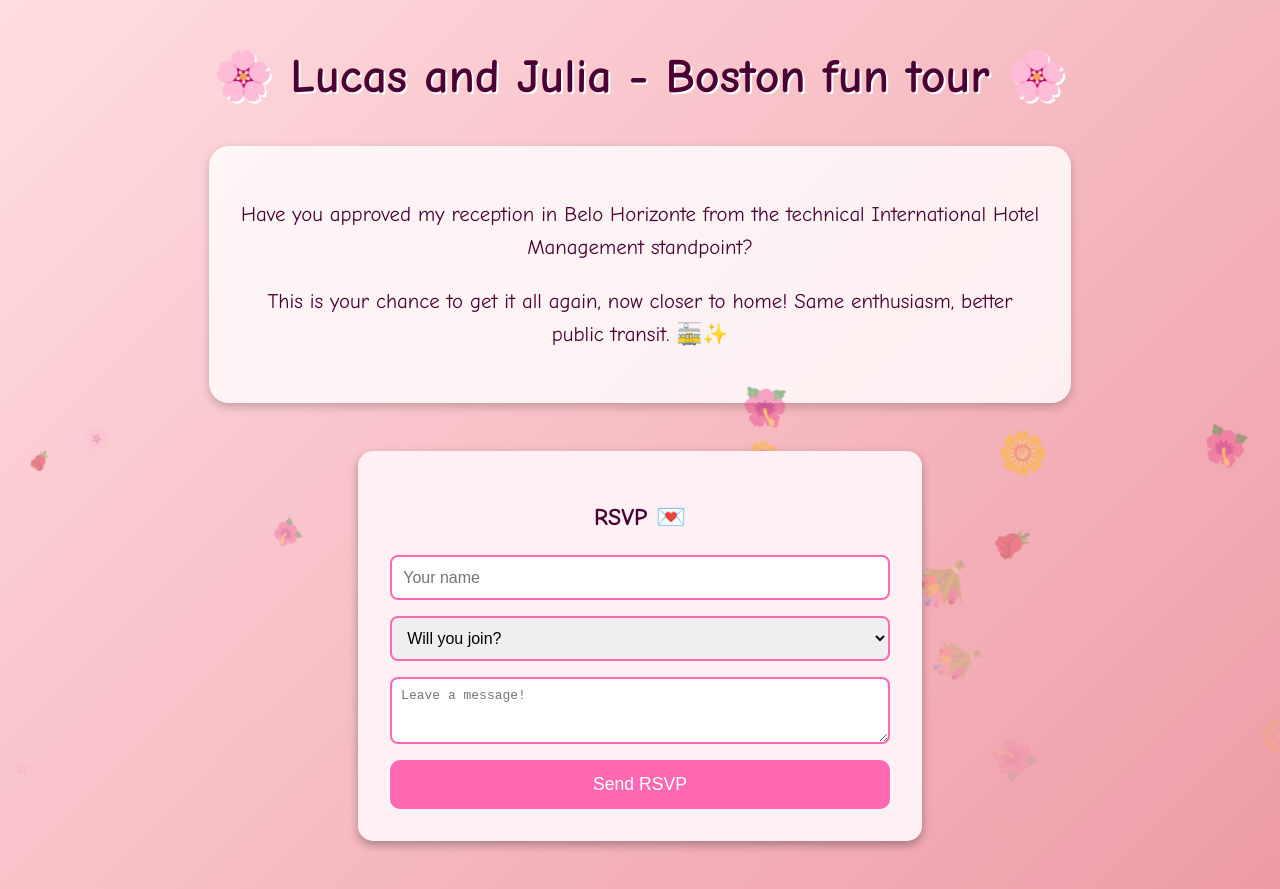
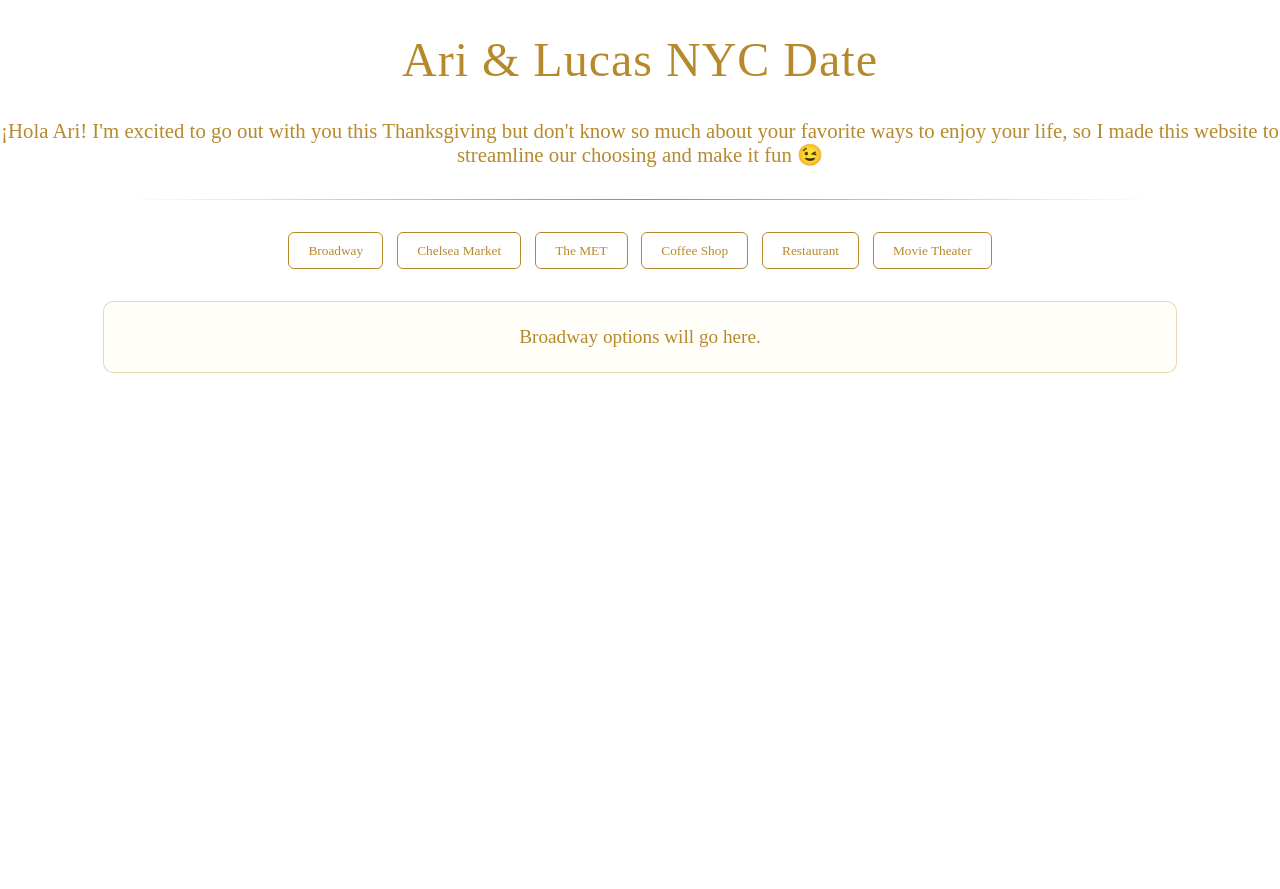
Before and after one commit to lucas-m-b-a/ariana-lucas-nyc-fun-tour, a plain HTML site: page index.html in a window 1280 px wide. After the commit the page ends 800 px from the top, so only its background shows below. Drawn offline with Linux system fonts and the light colour scheme.

Commit message:
Update index.html

```diff
--- a/index.html
+++ b/index.html
@@ -2,138 +2,116 @@
 <html lang="en">
 <head>
   <meta charset="UTF-8" />
-  <meta name="viewport" content="width=device-width, initial-scale=1.0"/>
-  <title>Lucas and Julia - Boston fun tour</title>
+  <meta name="viewport" content="width=device-width, initial-scale=1.0" />
+  <title>Date Invitation</title>
   <style>
-    /* Background gradient and fun vibe */
     body {
       margin: 0;
-      font-family: "Comic Sans MS", cursive, sans-serif;
-      background: linear-gradient(135deg, #ffdde1, #ee9ca7);
-      color: #4a0033;
-      overflow-x: hidden;
+      padding: 0;
+      background: #ffffff;
+      color: #b68a2c; /* elegant gold */
+      font-family: "Didot", "Bodoni MT", serif;
+      text-align: center;
     }
 
     h1 {
-      text-align: center;
-      font-size: 3em;
-      margin-top: 1em;
-      text-shadow: 2px 2px #fff;
+      margin-top: 2rem;
+      font-size: 3rem;
+      letter-spacing: 1px;
+      font-weight: 400;
     }
 
-    .content {
-      max-width: 800px;
-      margin: 2em auto;
-      padding: 1.5em;
-      background: rgba(255, 255, 255, 0.8);
-      border-radius: 20px;
-      box-shadow: 0 4px 10px rgba(0,0,0,0.2);
-      font-size: 1.3em;
-      line-height: 1.6;
-      text-align: center;
+    p.subtitle {
+      margin-top: 1rem;
+      font-size: 1.3rem;
+      font-weight: 300;
     }
 
-    /* Floating flower emojis */
-    .flower {
-      position: fixed;
-      top: -50px;
-      font-size: 2em;
-      animation: fall linear infinite;
-      opacity: 0.8;
-      z-index: 0;
+    /* subtle gold divider */
+    .divider {
+      width: 80%;
+      height: 1px;
+      background: linear-gradient(to right, transparent, #b68a2c, transparent);
+      margin: 2rem auto;
     }
 
-    @keyframes fall {
-      0% { transform: translateY(-50px) rotate(0deg); opacity: 1; }
-      100% { transform: translateY(110vh) rotate(360deg); opacity: 0; }
+    /* container for future elegant boxes */
+    .section-placeholder {
+      margin: 3rem auto;
+      width: 80%;
+      padding: 2rem;
+      border: 1px solid #b68a2c44;
+      border-radius: 12px;
+      font-size: 1.2rem;
+      font-weight: 300;
+    }
+      /* Elegant Tabs */
+    .tabs {
+      margin-top: 2rem;
+      margin-bottom: 2rem;
     }
 
-    /* RSVP form */
-    .rsvp {
-      margin: 3em auto;
-      max-width: 500px;
-      padding: 2em;
-      background: #fff0f5;
-      border-radius: 15px;
-      box-shadow: 0 4px 10px rgba(0,0,0,0.3);
-      text-align: center;
-      position: relative;
-      z-index: 1;
+    .tab-button {
+      background: white;
+      border: 1px solid #b68a2c;
+      color: #b68a2c;
+      padding: 0.6rem 1.2rem;
+      margin: 0 0.3rem;
+      border-radius: 6px;
+      cursor: pointer;
+      font-family: "Didot", "Bodoni MT", serif;
+      transition: 0.3s ease;
     }
 
-    .rsvp h2 {
-      margin-bottom: 1em;
+    .tab-button:hover {
+      background: #b68a2c;
+      color: white;
     }
 
-    .rsvp form {
-      display: flex;
-      flex-direction: column;
-      gap: 1em;
-    }
-
-    .rsvp input, .rsvp select, .rsvp textarea {
-      padding: 0.7em;
-      border: 2px solid #ff69b4;
-      border-radius: 8px;
-      font-size: 1em;
-    }
-
-    .rsvp button {
-      padding: 0.8em;
-      border: none;
+    .tab-content {
+      border: 1px solid #b68a2c55;
       border-radius: 10px;
-      background: #ff69b4;
-      color: white;
-      font-size: 1.1em;
-      cursor: pointer;
-      transition: background 0.3s;
-    }
-
-    .rsvp button:hover {
-      background: #e0559d;
+      padding: 1.5rem;
+      width: 80%;
+      margin: 1.5rem auto;
+      font-size: 1.2rem;
+      font-weight: 300;
+      background: #fffef8;
     }
   </style>
 </head>
 <body>
-  <h1>🌸 Lucas and Julia - Boston fun tour 🌸</h1>
-  <div class="content">
-    <p>
-      Have you approved my reception in Belo Horizonte from the technical International
-      Hotel Management standpoint?
-    </p>
-    <p>
-      This is your chance to get it all again, now closer to home!
-      Same enthusiasm, better public transit. 🚋✨
-    </p>
+  <h1>Ari & Lucas NYC Date</h1>
+  <p class="subtitle">¡Hola Ari! I'm excited to go out with you this Thanksgiving but don't know so much about your favorite ways to enjoy your life, so I made this website to streamline our choosing and make it fun 😉</p>
+
+  <div class="divider"></div>
+
+
+
+  <!-- Date Options Tabs -->
+  <div class="tabs">
+    <button class="tab-button" onclick="showTab('broadway')">Broadway</button>
+    <button class="tab-button" onclick="showTab('chelsea')">Chelsea Market</button>
+    <button class="tab-button" onclick="showTab('met')">The MET</button>
+    <button class="tab-button" onclick="showTab('coffee')">Coffee Shop</button>
+    <button class="tab-button" onclick="showTab('restaurant')">Restaurant</button>
+    <button class="tab-button" onclick="showTab('movie')">Movie Theater</button>
   </div>
 
-  <div class="rsvp">
-    <h2>RSVP 💌</h2>
-    <form onsubmit="alert('Thanks for your RSVP, Julia! 🌹'); return false;">
-      <input type="text" name="name" placeholder="Your name" required />
-      <select name="attendance" required>
-        <option value="">Will you join?</option>
-        <option value="yes">Yes, of course! 🎉</option>
-        <option value="maybe">Maybe, let’s see 🤔</option>
-        <option value="no">Not this time 😢</option>
-      </select>
-      <textarea name="message" rows="3" placeholder="Leave a message!"></textarea>
-      <button type="submit">Send RSVP</button>
-    </form>
-  </div>
+  <div id="broadway" class="tab-content">Broadway options will go here.</div>
+  <div id="chelsea" class="tab-content" style="display:none;">Chelsea Market ideas will go here.</div>
+  <div id="met" class="tab-content" style="display:none;">MET exhibits and sections will go here.</div>
+  <div id="coffee" class="tab-content" style="display:none;">Coffee shop recommendations will go here.</div>
+  <div id="restaurant" class="tab-content" style="display:none;">Restaurant ideas will go here.</div>
+  <div id="movie" class="tab-content" style="display:none;">Movie theater choices will go here.</div>
 
   <script>
-    // Generate floating flowers
-    const flowers = ["🌸", "🌹", "🌼", "💐", "🌺"];
-    for (let i = 0; i < 20; i++) {
-      const flower = document.createElement("div");
-      flower.className = "flower";
-      flower.innerText = flowers[Math.floor(Math.random() * flowers.length)];
-      flower.style.left = Math.random() * 100 + "vw";
-      flower.style.animationDuration = 5 + Math.random() * 5 + "s";
-      flower.style.fontSize = (1 + Math.random() * 2) + "em";
-      document.body.appendChild(flower);
-    }
+  function showTab(id) {
+    const tabs = document.querySelectorAll('.tab-content');
+    tabs.forEach(tab => tab.style.display = 'none');
+    document.getElementById(id).style.display = 'block';
+  }
   </script>
+
 </body>
 </html>
```
